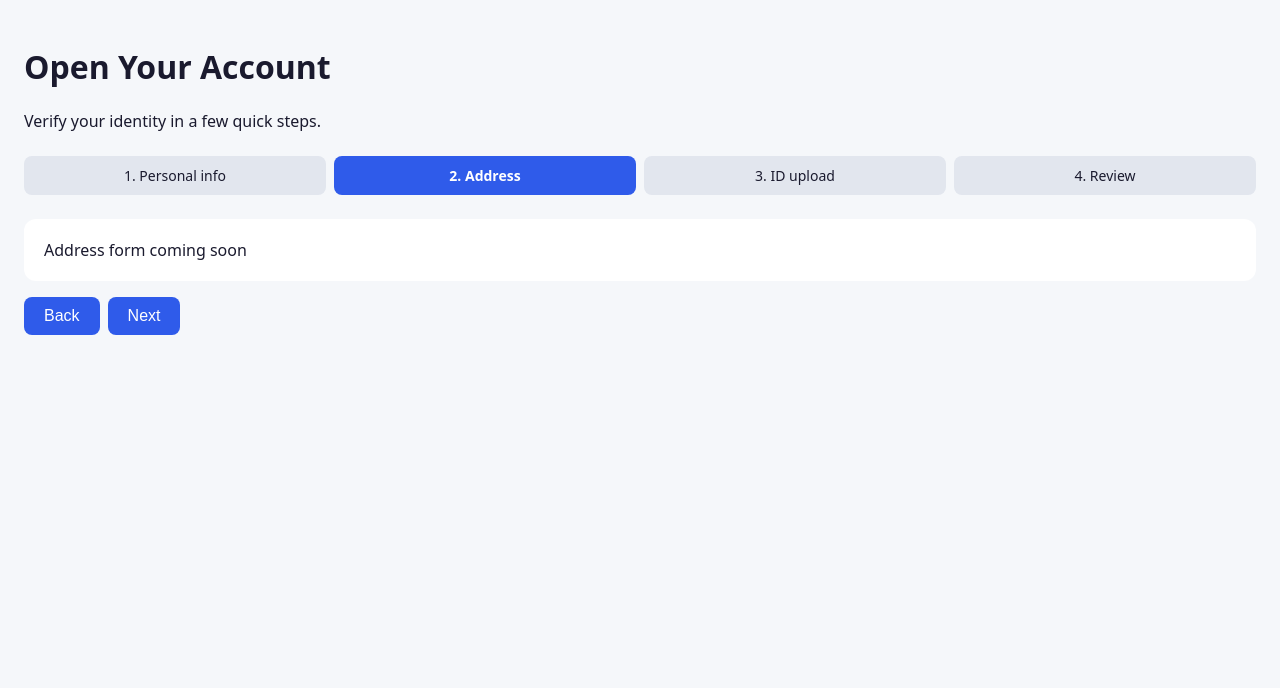
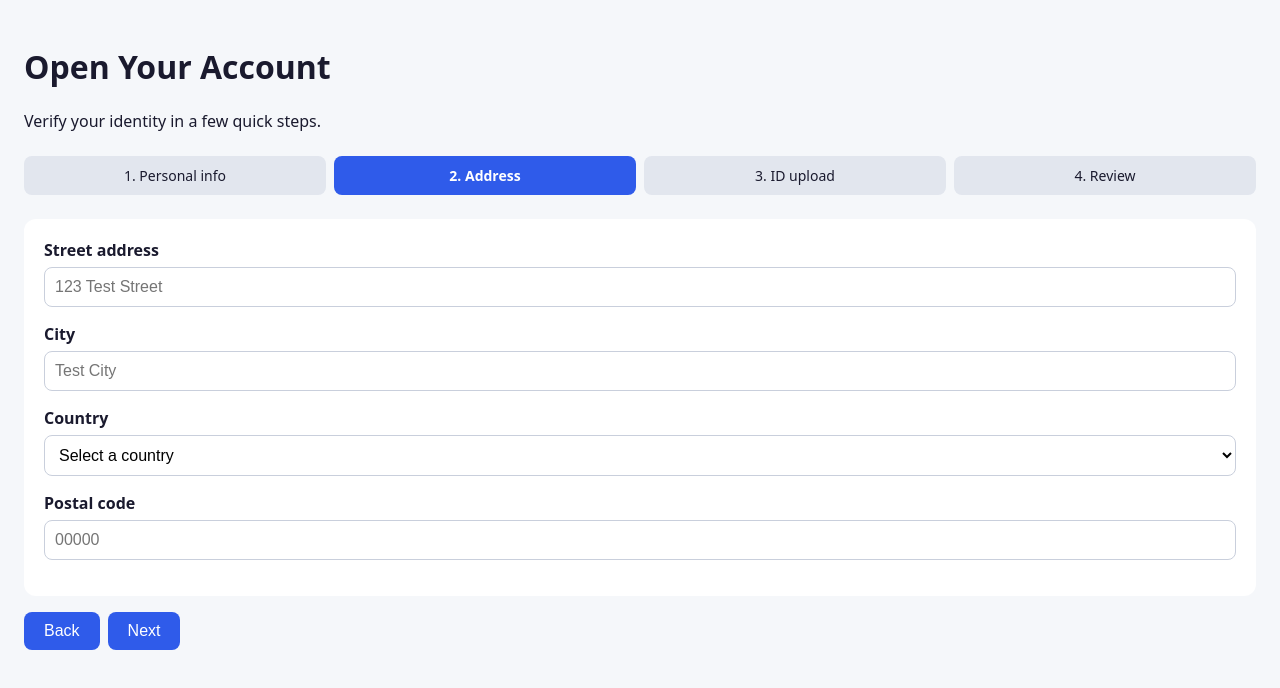
Before and after one commit to Suzain75/kyc-demo, a React (Vite) app: page / in a window 1280 px wide. Both pictures are taken after a click on the button "Next". Shown: the top 688 px of the page. Built offline with nearby package versions, Linux system fonts and the light colour scheme.

Commit message:
steo 10: add address form with country dropdown

```diff
--- a/src/App.jsx
+++ b/src/App.jsx
@@ -1,12 +1,19 @@
 import { useState } from 'react'
 import ProgressBar from './components/ProgressBar'
 import PersonalInfoForm from './components/PersonalInfoForm'
+import AddressForm from './components/AddressForm'
 
 function App() {
   const [step, setStep] = useState(1)
+
   const [fullName, setFullName] = useState('')
   const [email, setEmail] = useState('')
   const [dob, setDob] = useState('')
+
+  const [street, setStreet] = useState('')
+  const [city, setCity] = useState('')
+  const [country, setCountry] = useState('')
+  const [postalCode, setPostalCode] = useState('')
 
   return (
     <div>
@@ -24,7 +31,18 @@ function App() {
           setDob={setDob}
         />
       )}
-      {step === 2 && <div className="form">Address form coming soon</div>}
+      {step === 2 && (
+        <AddressForm
+          street={street}
+          setStreet={setStreet}
+          city={city}
+          setCity={setCity}
+          country={country}
+          setCountry={setCountry}
+          postalCode={postalCode}
+          setPostalCode={setPostalCode}
+        />
+      )}
       {step === 3 && <div className="form">ID upload coming soon</div>}
       {step === 4 && <div className="form">Review coming soon</div>}
 
--- /dev/null
+++ b/src/components/AddressForm.jsx
@@ -0,0 +1,45 @@
+function AddressForm({
+  street, setStreet,
+  city, setCity,
+  country, setCountry,
+  postalCode, setPostalCode,
+}) {
+  return (
+    <div className="form">
+      <label>Street address</label>
+      <input
+        type="text"
+        value={street}
+        onChange={(e) => setStreet(e.target.value)}
+        placeholder="123 Test Street"
+      />
+
+      <label>City</label>
+      <input
+        type="text"
+        value={city}
+        onChange={(e) => setCity(e.target.value)}
+        placeholder="Test City"
+      />
+
+      <label>Country</label>
+      <select value={country} onChange={(e) => setCountry(e.target.value)}>
+        <option value="">Select a country</option>
+        <option value="Qatar">Qatar</option>
+        <option value="India">India</option>
+        <option value="United Kingdom">United Kingdom</option>
+        <option value="United States">United States</option>
+      </select>
+
+      <label>Postal code</label>
+      <input
+        type="text"
+        value={postalCode}
+        onChange={(e) => setPostalCode(e.target.value)}
+        placeholder="00000"
+      />
+    </div>
+  )
+}
+
+export default AddressForm
--- a/src/index.css
+++ b/src/index.css
@@ -65,3 +65,14 @@ button:disabled {
   background: #b8c2dc;
   cursor: not-allowed;
 }
+
+.form select {
+  width: 100%;
+  padding: 10px;
+  border: 1px solid #c9cfdc;
+  border-radius: 8px;
+  font-size: 16px;
+  box-sizing: border-box;
+  margin-bottom: 16px;
+  background: white;
+}
```
